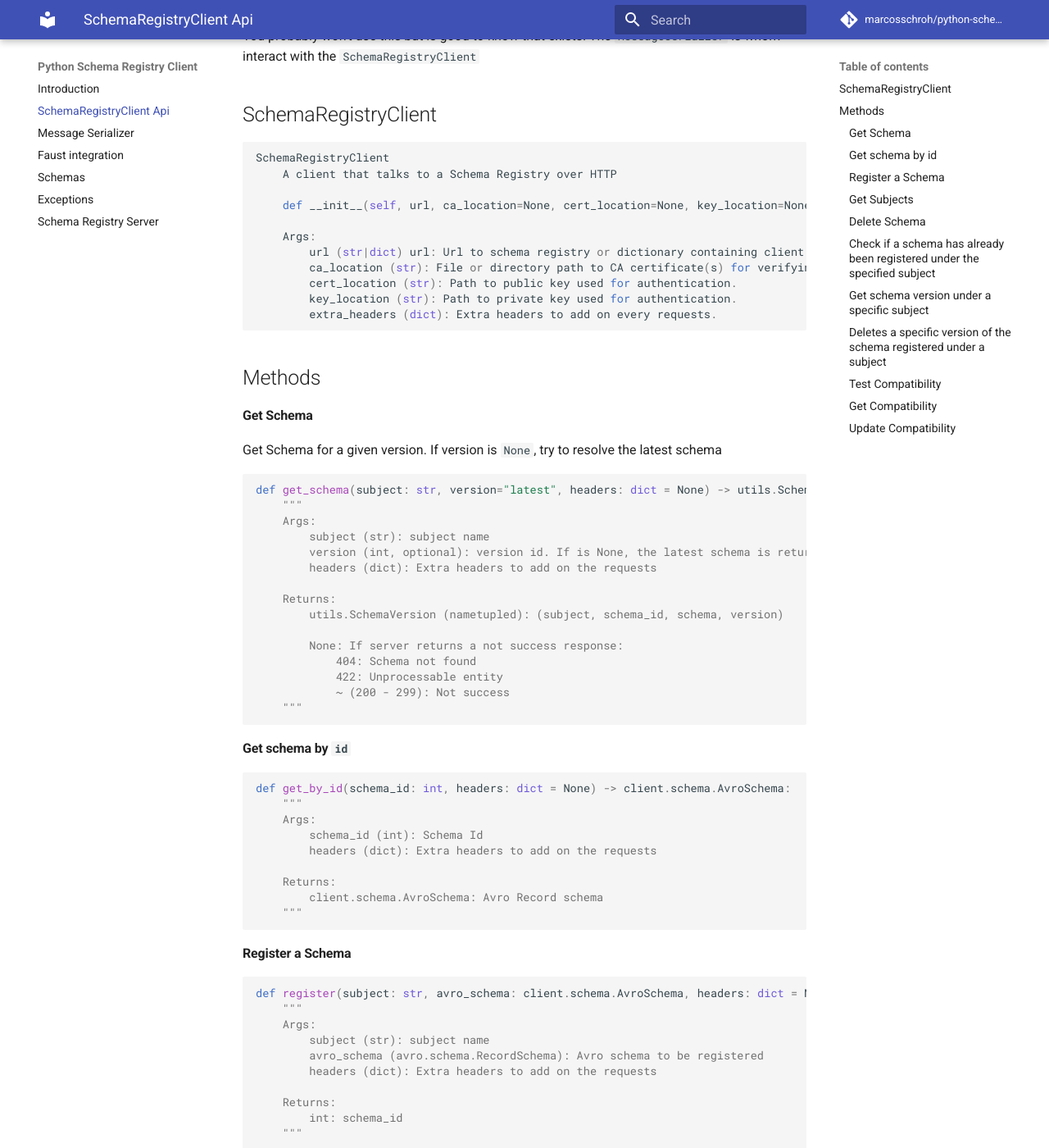
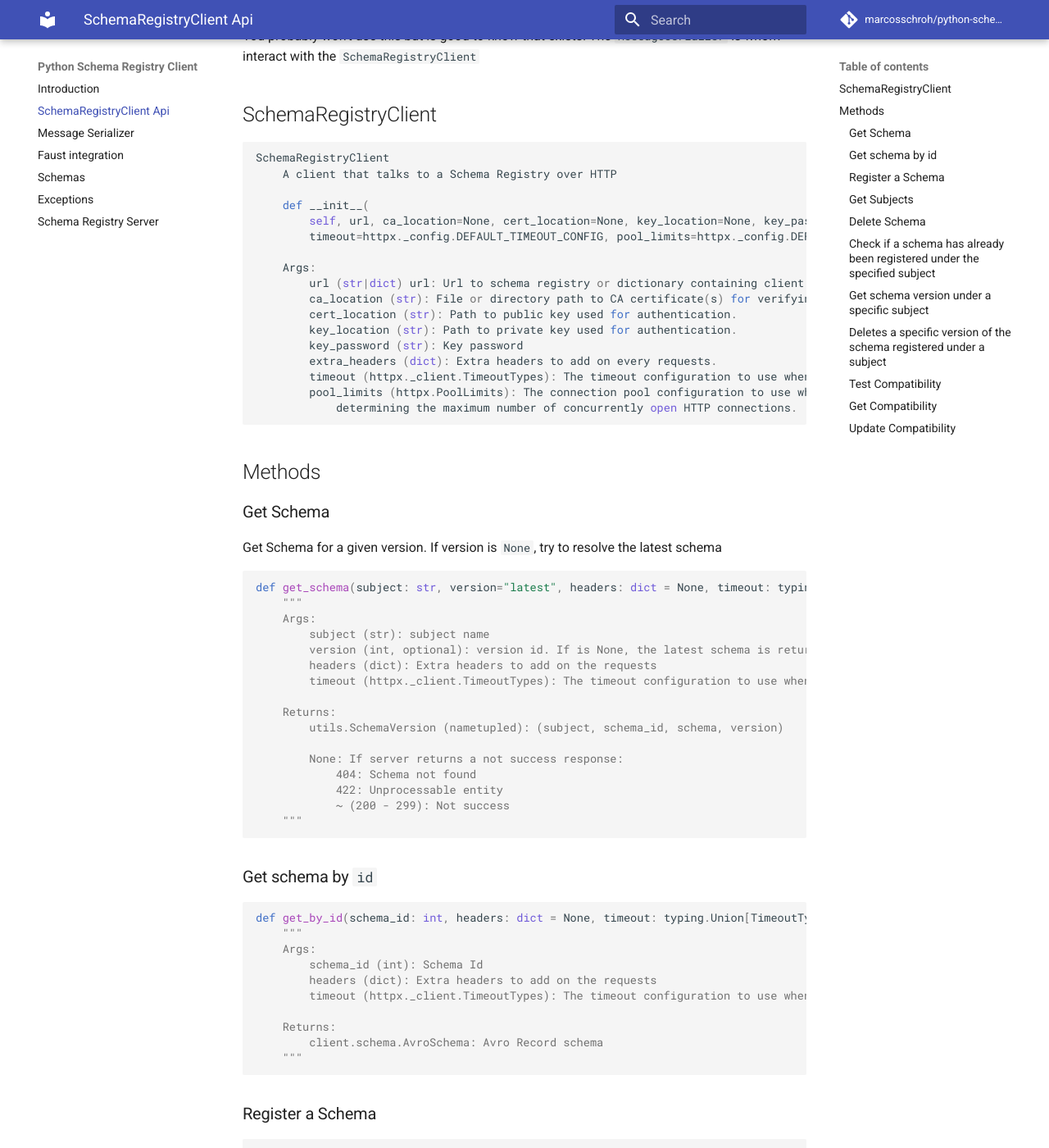
Before and after one commit to marcosschroh/python-schema-registry-client, an MkDocs documentation site: the page built from docs/client.md, in a window 1280 px wide and 1400 px high, scrolled down 216 px. Shown: the whole window at 82% size. Built offline with MkDocs 1.6.1 and Material for MkDocs 9.7.7, drawn with Linux system fonts in a browser that asks for light colours; comment, search, counter and statistics services are not loaded; some of the changed text lies outside the part shown.

Commit message:
feat: timeout and pool_limits added to client

````diff
--- a/docs/client.md
+++ b/docs/client.md
@@ -10,29 +10,36 @@ You probably won't use this but is good to know that exists. The `MessageSerialz
 SchemaRegistryClient
     A client that talks to a Schema Registry over HTTP
 
-    def __init__(self, url, ca_location=None, cert_location=None, key_location=None, extra_headers=None)
+    def __init__(
+        self, url, ca_location=None, cert_location=None, key_location=None, key_password=None, extra_headers=None,
+        timeout=httpx._config.DEFAULT_TIMEOUT_CONFIG, pool_limits=httpx._config.DEFAULT_POOL_LIMITS
 
     Args:
         url (str|dict) url: Url to schema registry or dictionary containing client configuration.
         ca_location (str): File or directory path to CA certificate(s) for verifying the Schema Registry key.
         cert_location (str): Path to public key used for authentication.
         key_location (str): Path to private key used for authentication.
+        key_password (str): Key password
         extra_headers (dict): Extra headers to add on every requests.
+        timeout (httpx._client.TimeoutTypes): The timeout configuration to use when sending requests.
+        pool_limits (httpx.PoolLimits): The connection pool configuration to use when
+            determining the maximum number of concurrently open HTTP connections.
 ```
 
 ## Methods
 
-#### Get Schema
+### Get Schema
 
 Get Schema for a given version. If version is `None`, try to resolve the latest schema
 
 ```python
-def get_schema(subject: str, version="latest", headers: dict = None) -> utils.SchemaVersion:
+def get_schema(subject: str, version="latest", headers: dict = None, timeout: typing.Union[TimeoutTypes, UnsetType] = UNSET) -> utils.SchemaVersion:
     """
     Args:
         subject (str): subject name
         version (int, optional): version id. If is None, the latest schema is returned
         headers (dict): Extra headers to add on the requests
+        timeout (httpx._client.TimeoutTypes): The timeout configuration to use when sending requests. Default UNSET
 
     Returns:
         utils.SchemaVersion (nametupled): (subject, schema_id, schema, version)
@@ -44,39 +51,41 @@ def get_schema(subject: str, version="latest", headers: dict = None) -> utils.Sc
     """
 ```
 
-#### Get schema by `id`
+### Get schema by `id`
 
 ```python
-def get_by_id(schema_id: int, headers: dict = None) -> client.schema.AvroSchema:
+def get_by_id(schema_id: int, headers: dict = None, timeout: typing.Union[TimeoutTypes, UnsetType] = UNSET) -> client.schema.AvroSchema:
     """
     Args:
         schema_id (int): Schema Id
         headers (dict): Extra headers to add on the requests
+        timeout (httpx._client.TimeoutTypes): The timeout configuration to use when sending requests. Default UNSET
 
     Returns:
         client.schema.AvroSchema: Avro Record schema
     """
 ```
 
-#### Register a Schema
+### Register a Schema
 
 ```python
-def register(subject: str, avro_schema: client.schema.AvroSchema, headers: dict = None) -> int:
+def register(subject: str, avro_schema: client.schema.AvroSchema, headers: dict = None, timeout: typing.Union[TimeoutTypes, UnsetType] = UNSET) -> int:
     """
     Args:
         subject (str): subject name
         avro_schema (avro.schema.RecordSchema): Avro schema to be registered
         headers (dict): Extra headers to add on the requests
+        timeout (httpx._client.TimeoutTypes): The timeout configuration to use when sending requests. Default UNSET
 
     Returns:
         int: schema_id
     """
 ```
 
-#### Get Subjects
+### Get Subjects
 
 ```python
-def get_subjects(self, headers: dict = None) -> list:
+def get_subjects(self, headers: dict = None, timeout: typing.Union[TimeoutTypes, UnsetType] = UNSET) -> list:
     """
     GET /subjects/(string: subject)
     Get list of all registered subjects in your Schema Registry.
@@ -84,35 +93,38 @@ def get_subjects(self, headers: dict = None) -> list:
     Args:
         subject (str): subject name
         headers (dict): Extra headers to add on the requests
+        timeout (httpx._client.TimeoutTypes): The timeout configuration to use when sending requests. Default UNSET
 
     Returns:
         list [str]: list of registered subjects.
     """
 ```
 
-#### Delete Schema
+### Delete Schema
 
 ```python
-def delete_subject(subject: str, headers: dict = None) -> list:
+def delete_subject(subject: str, headers: dict = None, timeout: typing.Union[TimeoutTypes, UnsetType] = UNSET) -> list:
     """
     Args:
         subject (str): subject name
         headers (dict): Extra headers to add on the requests
+        timeout (httpx._client.TimeoutTypes): The timeout configuration to use when sending requests. Default UNSET
 
     Returns:
         list (int): versions of the schema deleted under this subject
     """
 ```
 
-#### Check if a schema has already been registered under the specified subject
+### Check if a schema has already been registered under the specified subject
 
 ```python
-def check_version(subject: str, avro_schema: client.schema.AvroSchema, headers: dict = None) -> dict:
+def check_version(subject: str, avro_schema: client.schema.AvroSchema, headers: dict = None, timeout: typing.Union[TimeoutTypes, UnsetType] = UNSET) -> dict:
     """
     Args:
         subject (str): subject name
         avro_schema (avro.schema.RecordSchema): Avro schema
         headers (dict): Extra headers to add on the requests
+        timeout (httpx._client.TimeoutTypes): The timeout configuration to use when sending requests. Default UNSET
 
     Returns:
         dict:
@@ -125,10 +137,10 @@ def check_version(subject: str, avro_schema: client.schema.AvroSchema, headers:
     """
 ```
 
-#### Get schema version under a specific subject
+### Get schema version under a specific subject
 
 ```python
-def get_versions(self, subject: str, headers: dict = None) -> list:
+def get_versions(self, subject: str, headers: dict = None, timeout: typing.Union[TimeoutTypes, UnsetType] = UNSET) -> list:
     """
     GET subjects/{subject}/versions
     Get a list of versions registered under the specified subject.
@@ -136,16 +148,17 @@ def get_versions(self, subject: str, headers: dict = None) -> list:
     Args:
         subject (str): subject name
         headers (dict): Extra headers to add on the requests
+        timeout (httpx._client.TimeoutTypes): The timeout configuration to use when sending requests. Default UNSET
 
     Returns:
         list (str): version of the schema registered under this subject
     """
 ```
 
-#### Deletes a specific version of the schema registered under a subject
+### Deletes a specific version of the schema registered under a subject
 
 ```python
-def delete_version(self, subject: str, version="latest", headers: dict = None):
+def delete_version(self, subject: str, version="latest", headers: dict = None, timeout: typing.Union[TimeoutTypes, UnsetType] = UNSET):
     """
     DELETE /subjects/(string: subject)/versions/(versionId: version)
 
@@ -162,6 +175,7 @@ def delete_version(self, subject: str, version="latest", headers: dict = None):
             Valid values for versionId are between [1,2^31-1] or the string "latest".
             "latest" deletes the last registered schema under the specified subject.
         headers (dict): Extra headers to add on the requests
+        timeout (httpx._client.TimeoutTypes): The timeout configuration to use when sending requests. Default UNSET
 
     Returns:
         int: version of the schema deleted
@@ -169,10 +183,10 @@ def delete_version(self, subject: str, version="latest", headers: dict = None):
     """
 ```
 
-#### Test Compatibility
+### Test Compatibility
 
 ```python
-def test_compatibility(subject: str, avro_schema: client.schema.AvroSchema, version="latest", headers: dict = None):
+def test_compatibility(subject: str, avro_schema: client.schema.AvroSchema, version="latest", headers: dict = None, timeout: typing.Union[TimeoutTypes, UnsetType] = UNSET):
     """
     By default the latest version is checked against.
 
@@ -180,22 +194,24 @@ def test_compatibility(subject: str, avro_schema: client.schema.AvroSchema, vers
         subject (str): subject name
         avro_schema (avro.schema.RecordSchema): Avro schema parsed
         headers (dict): Extra headers to add on the requests
+        timeout (httpx._client.TimeoutTypes): The timeout configuration to use when sending requests. Default UNSET
 
     Returns:
         bool: True if schema given compatible, False otherwise
     """
 ```
 
-#### Get Compatibility
+### Get Compatibility
 
 ```python
-def get_compatibility(subject: str, headers: dict = None) -> str:
+def get_compatibility(subject: str, headers: dict = None, timeout: typing.Union[TimeoutTypes, UnsetType] = UNSET) -> str:
     """
     Get the current compatibility level for a subject.  Result will be one of:
 
     Args:
         subject (str): subject name
         headers (dict): Extra headers to add on the requests
+        timeout (httpx._client.TimeoutTypes): The timeout configuration to use when sending requests. Default UNSET
 
     Returns:
         str: one of BACKWARD, BACKWARD_TRANSITIVE, FORWARD, FORWARD_TRANSITIVE,
@@ -207,10 +223,10 @@ def get_compatibility(subject: str, headers: dict = None) -> str:
     """
 ```
 
-#### Update Compatibility
+### Update Compatibility
 
 ```python
-def update_compatibility(level: str, subject: str, headers: dict = None) -> bool:
+def update_compatibility(level: str, subject: str, headers: dict = None, timeout: typing.Union[TimeoutTypes, UnsetType] = UNSET) -> bool:
     """
     Update the compatibility level for a subject.
     If subject is None, the compatibility level is global.
@@ -219,6 +235,7 @@ def update_compatibility(level: str, subject: str, headers: dict = None) -> bool
         level (str): one of BACKWARD, BACKWARD_TRANSITIVE, FORWARD, FORWARD_TRANSITIVE,
             FULL, FULL_TRANSITIVE, NONE
         headers (dict): Extra headers to add on the requests
+        timeout (httpx._client.TimeoutTypes): The timeout configuration to use when sending requests. Default UNSET
 
     Returns:
         bool: True if compatibility was updated
````
Also changed, not shown: 3 other files.
